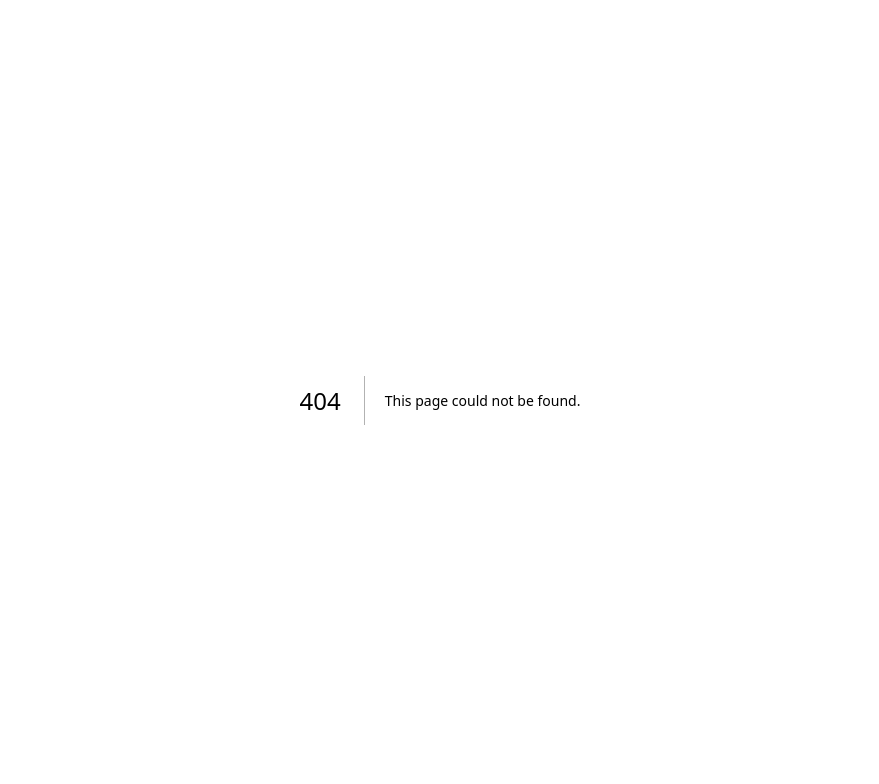
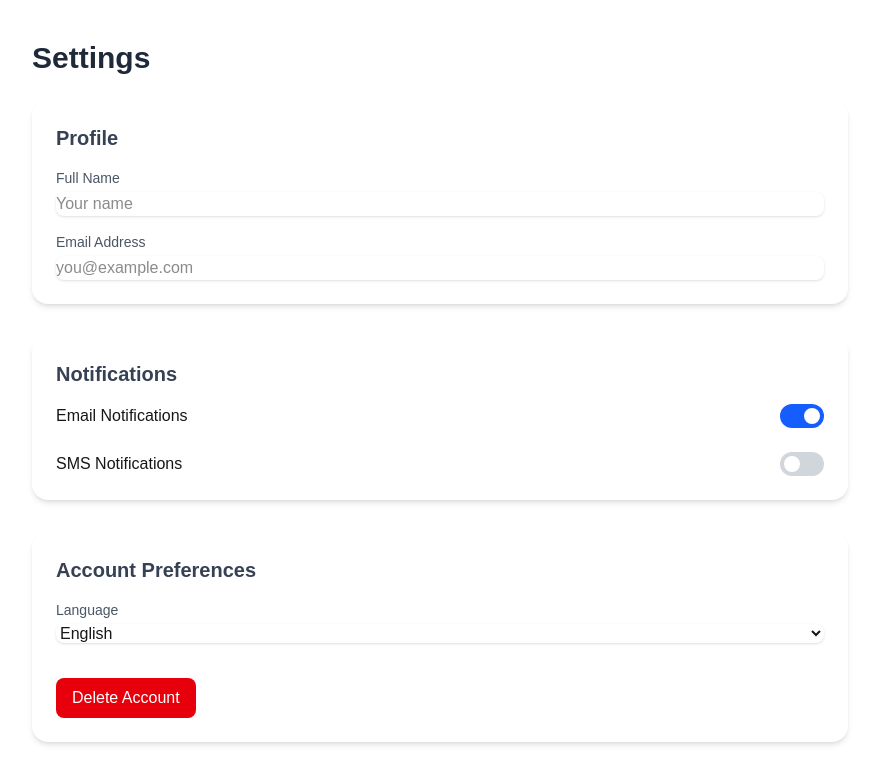
Before and after one commit to MKsixty/Dettera, a Next.js app: page /settings in a window 1280 px wide. Before the commit this address had no page. Shown: the top 784 px of the page, without its empty margins (200-1079 px from the left). Built offline with nearby package versions, Linux system fonts and the light colour scheme.

Commit message:
Fix all routing issues and update pages

```diff
--- /dev/null
+++ b/src/app/settings/page.js
@@ -0,0 +1,108 @@
+"use client";
+
+import { useState } from "react";
+import { Switch } from "@headlessui/react";
+
+export default function SettingsPage() {
+  const [emailNotifications, setEmailNotifications] = useState(true);
+  const [smsNotifications, setSmsNotifications] = useState(false);
+
+  return (
+    <main className="max-w-4xl mx-auto p-6 sm:p-10">
+      <h1 className="text-3xl font-bold text-gray-800 mb-6">Settings</h1>
+
+      {/* Profile Section */}
+      <section className="bg-white shadow-md rounded-2xl p-6 mb-8">
+        <h2 className="text-xl font-semibold mb-4 text-gray-700">Profile</h2>
+        <form className="space-y-4">
+          <div>
+            <label className="block text-sm font-medium text-gray-600">
+              Full Name
+            </label>
+            <input
+              type="text"
+              className="mt-1 w-full rounded-lg border-gray-300 shadow-sm focus:ring-blue-500 focus:border-blue-500"
+              placeholder="Your name"
+            />
+          </div>
+          <div>
+            <label className="block text-sm font-medium text-gray-600">
+              Email Address
+            </label>
+            <input
+              type="email"
+              className="mt-1 w-full rounded-lg border-gray-300 shadow-sm focus:ring-blue-500 focus:border-blue-500"
+              placeholder="you@example.com"
+            />
+          </div>
+        </form>
+      </section>
+
+      {/* Notifications Section */}
+      <section className="bg-white shadow-md rounded-2xl p-6 mb-8">
+        <h2 className="text-xl font-semibold mb-4 text-gray-700">
+          Notifications
+        </h2>
+        <div className="space-y-6">
+          <div className="flex items-center justify-between">
+            <span>Email Notifications</span>
+            <Switch
+              checked={emailNotifications}
+              onChange={setEmailNotifications}
+              className={`${
+                emailNotifications ? "bg-blue-600" : "bg-gray-300"
+              } relative inline-flex h-6 w-11 items-center rounded-full transition`}
+            >
+              <span
+                className={`${
+                  emailNotifications ? "translate-x-6" : "translate-x-1"
+                } inline-block h-4 w-4 transform bg-white rounded-full transition`}
+              />
+            </Switch>
+          </div>
+
+          <div className="flex items-center justify-between">
+            <span>SMS Notifications</span>
+            <Switch
+              checked={smsNotifications}
+              onChange={setSmsNotifications}
+              className={`${
+                smsNotifications ? "bg-blue-600" : "bg-gray-300"
+              } relative inline-flex h-6 w-11 items-center rounded-full transition`}
+            >
+              <span
+                className={`${
+                  smsNotifications ? "translate-x-6" : "translate-x-1"
+                } inline-block h-4 w-4 transform bg-white rounded-full transition`}
+              />
+            </Switch>
+          </div>
+        </div>
+      </section>
+
+      {/* Account Preferences Section */}
+      <section className="bg-white shadow-md rounded-2xl p-6">
+        <h2 className="text-xl font-semibold mb-4 text-gray-700">
+          Account Preferences
+        </h2>
+        <div className="space-y-4">
+          <div>
+            <label className="block text-sm font-medium text-gray-600">
+              Language
+            </label>
+            <select className="mt-1 w-full rounded-lg border-gray-300 shadow-sm focus:ring-blue-500 focus:border-blue-500">
+              <option>English</option>
+              <option>Spanish</option>
+              <option>French</option>
+            </select>
+          </div>
+          <div>
+            <button className="mt-4 bg-red-600 text-white px-4 py-2 rounded-lg hover:bg-red-700">
+              Delete Account
+            </button>
+          </div>
+        </div>
+      </section>
+    </main>
+  );
+}
```
